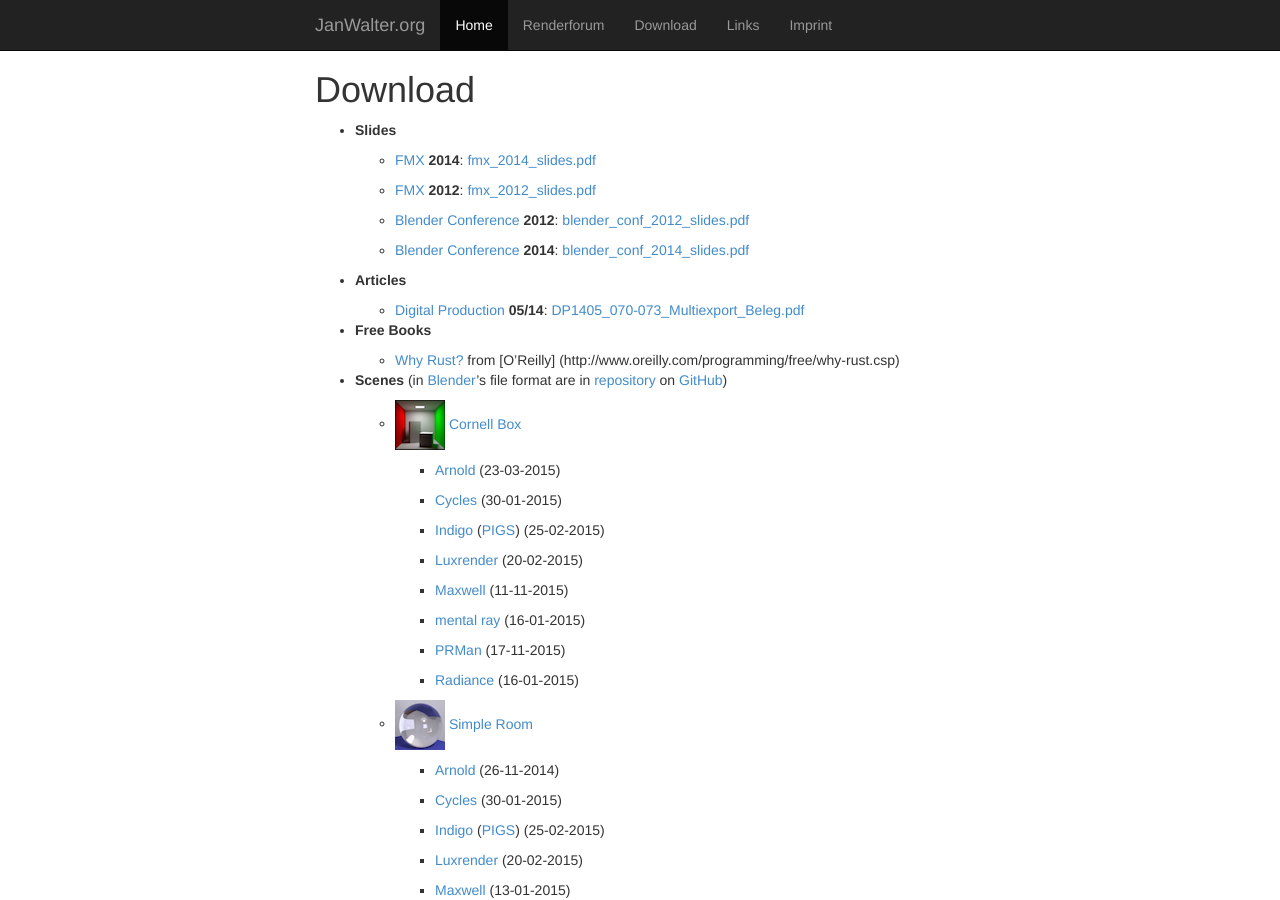
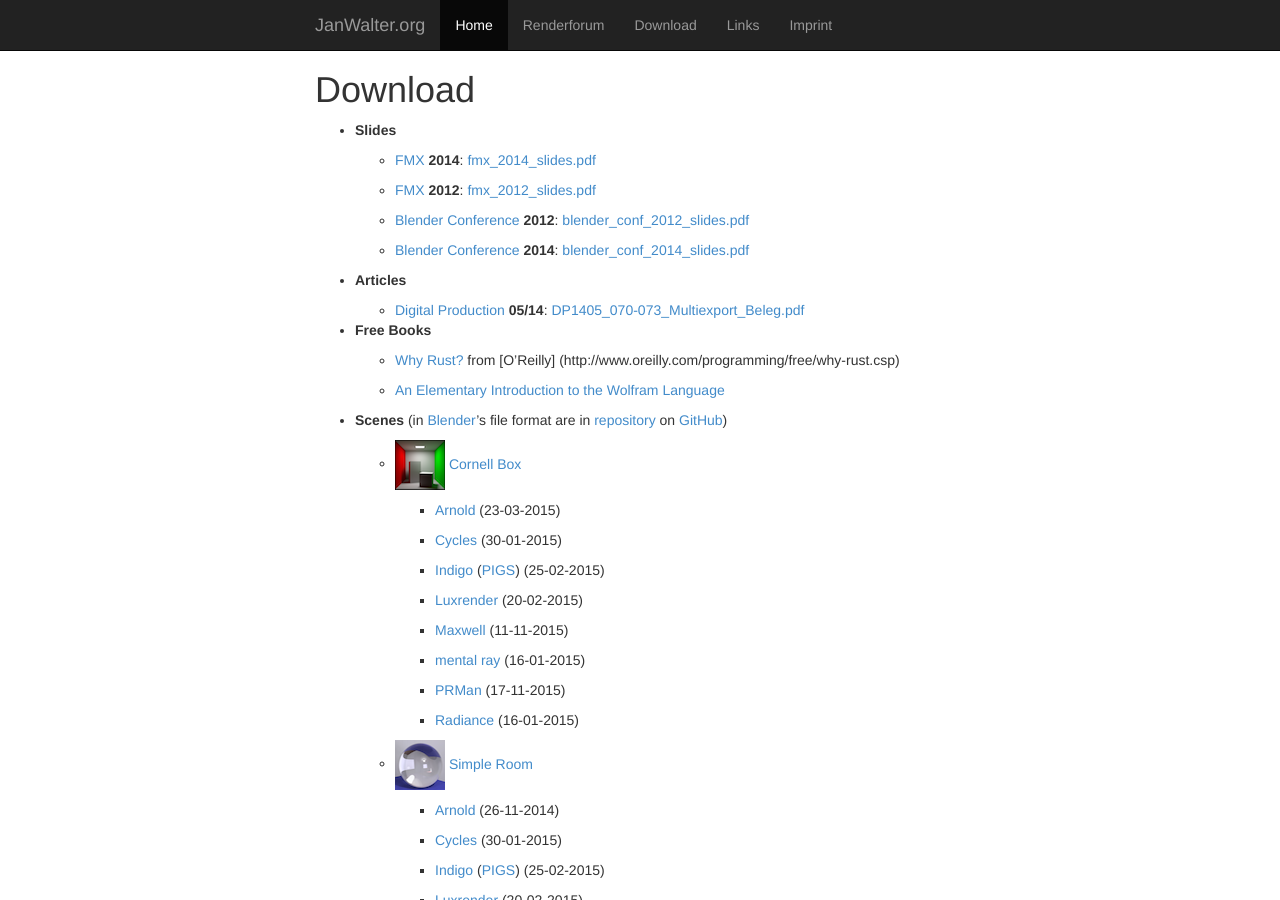
Before and after one commit to wahn/jan_walter_org, a Jekyll site: the page built from download/index.md, in a window 1280 px wide and 900 px high. Built offline with Jekyll 4.4.1, drawn with Linux system fonts in a browser that asks for light colours; Markdown is read by kramdown in place of the engine named in the settings.

Commit message:
An Elementary Introduction to the Wolfram Language.

```diff
--- a/download/index.md
+++ b/download/index.md
@@ -29,6 +29,8 @@ Download
       Rust?](https://www.janwalter.org/Download/Books/why-rust.pdf)
       from [O'Reilly]
       (http://www.oreilly.com/programming/free/why-rust.csp)
+
+    - [An Elementary Introduction to the Wolfram Language](https://www.wolfram.com/language/elementary-introduction)
 
 * __Scenes__ (in [Blender](http://www.blender.org/)'s file format are
   in [repository](https://github.com/wahn/export_multi) on
```
Also changed, not shown: other parts of download/index.md (+2 -0 lines).
